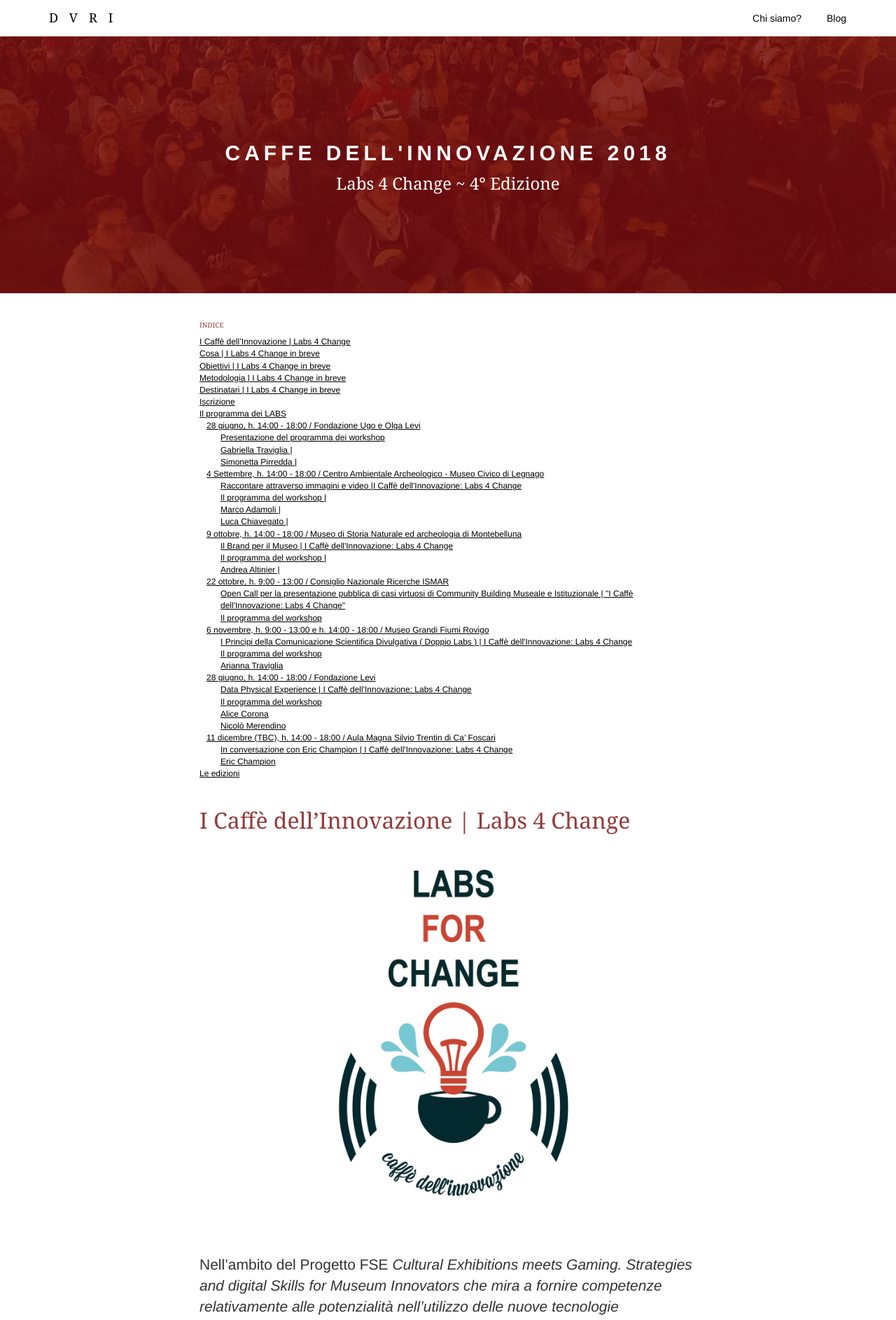
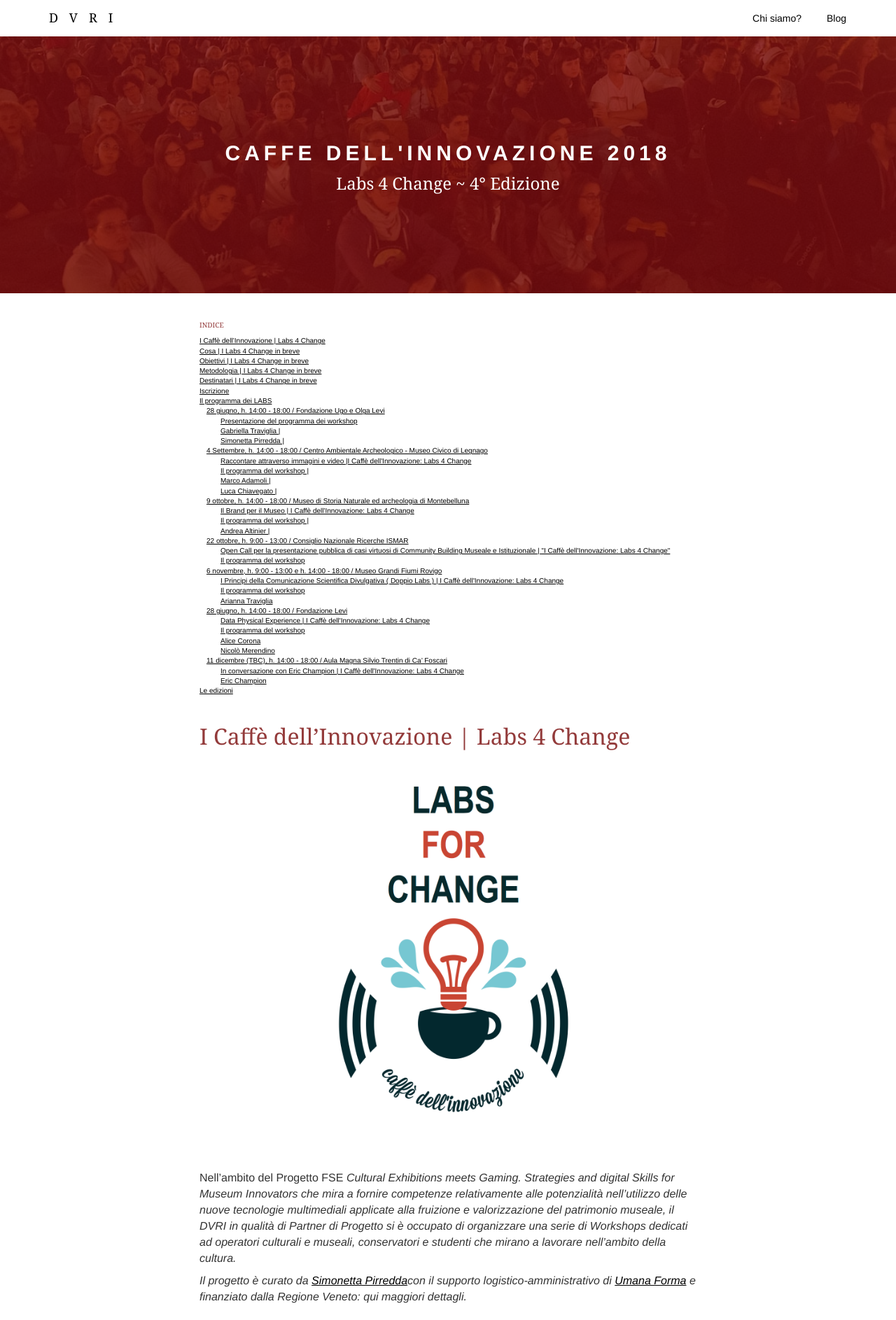
Before and after one commit to simonini/dvri-j-theme, a Jekyll site: the page built from progetti/caffe-2018.html, in a window 1280 px wide. Shown: the top 1886 px of the page at 70% size. Built offline with Jekyll 4.4.1, drawn with Linux system fonts in a browser that asks for light colours; the table of contents is made by our own code.

Commit message:
cambiato size per ul, li, ol

```diff
--- a/_sass/caffe.sass
+++ b/_sass/caffe.sass
@@ -32,7 +32,7 @@
     padding-bottom: 20px
 
   p
-    font-size: 21px
+    font-size: 16px
     color: #333
 
   h4
@@ -45,6 +45,8 @@
     text-decoration: underline
   img
     border-radius: 0
+  ul, li, ol
+    font-size: 16px
 
   .sommario-container, .share-buttons
     h3
@@ -52,4 +54,4 @@
       text-transform: uppercase
       padding-bottom: 0 !important
     ul, li, ol
-      font-size: 12px
+      font-size: 10px
```
